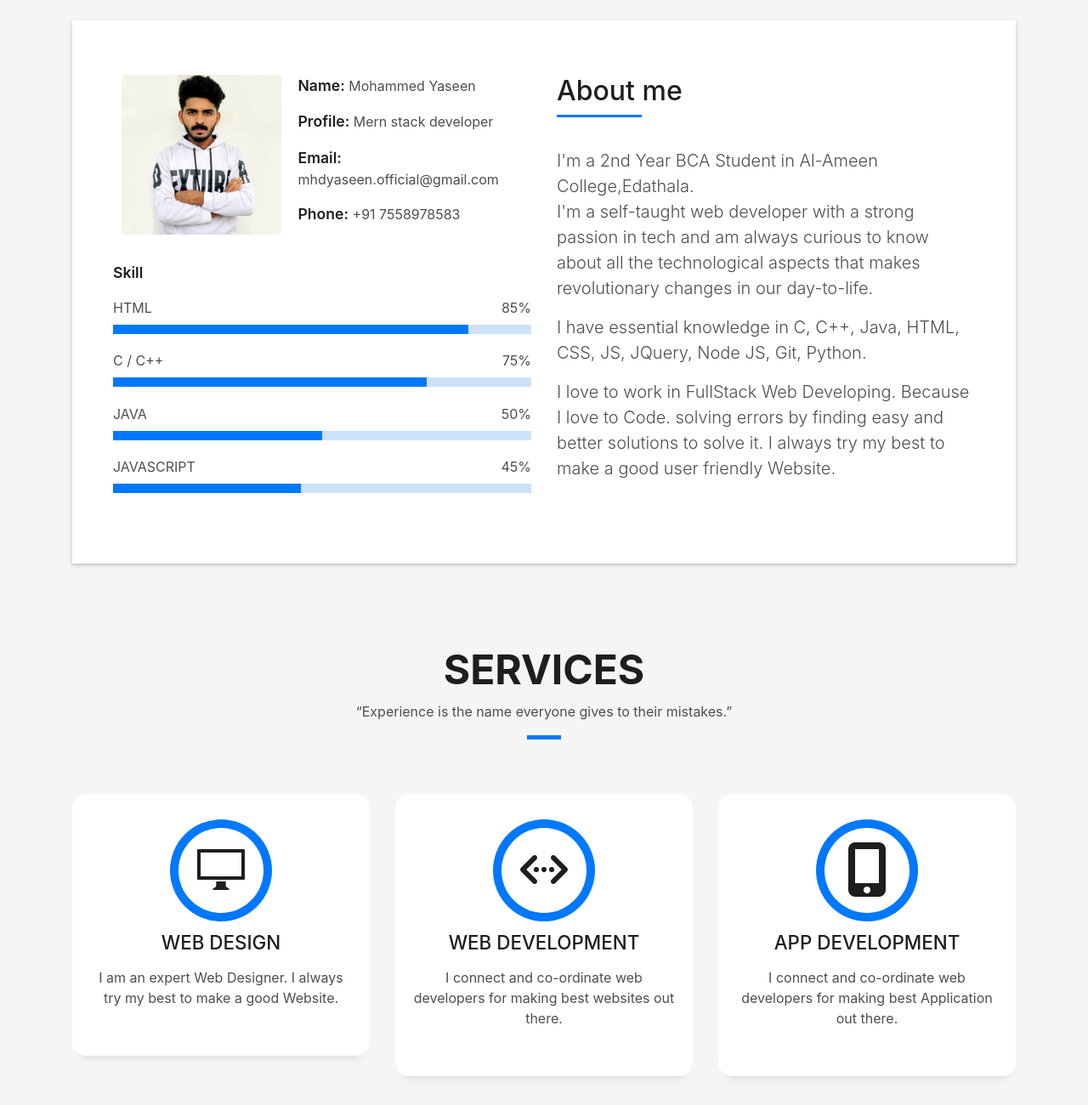
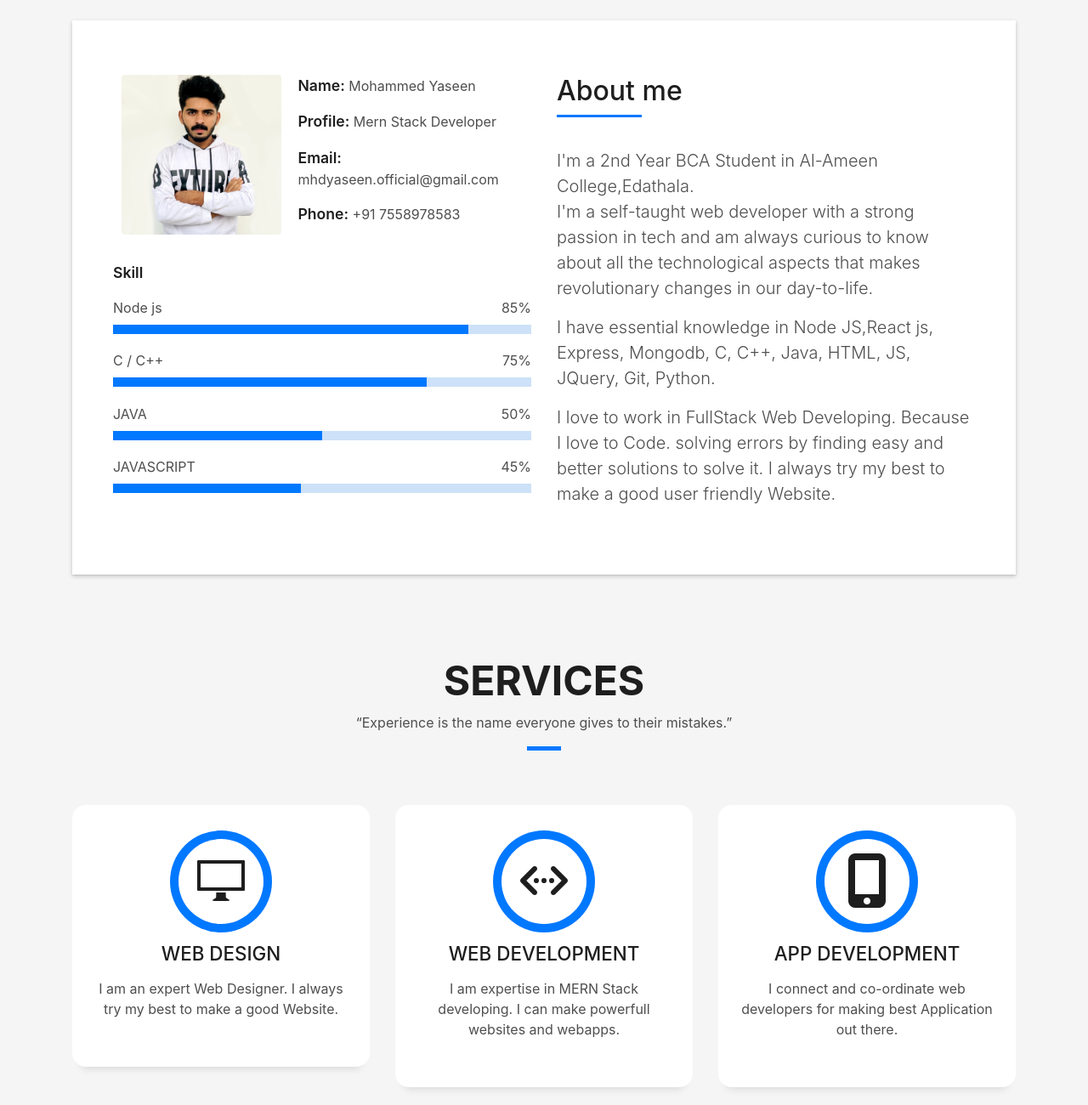
Before and after one commit to mhdyaseen8841/official-website, a plain HTML site: page index.html in a window 1280 px wide. Shown: the part 840-2140 px from the top of the page at 85% size. Drawn offline with Linux system fonts and the light colour scheme; files whose address does not match are found by name.

Commit message:
site updated feb-4

```diff
--- a/index.html
+++ b/index.html
@@ -101,7 +101,7 @@
                     <div class="col-sm-6 col-md-7">
                       <div class="about-info">
                         <p><span class="title-s">Name: </span> <span>Mohammed Yaseen</span></p>
-                        <p><span class="title-s">Profile: </span> <span>Mern stack developer</span></p>
+                        <p><span class="title-s">Profile: </span> <span>Mern Stack Developer</span></p>
                         <p><span class="title-s">Email: </span> <span>mhdyaseen.official@gmail.com</span></p>
                         <p><span class="title-s">Phone: </span> <span>+91 7558978583</span></p>
                       </div>
@@ -109,7 +109,7 @@
                   </div>
                   <div class="skill-mf">
                     <p class="title-s">Skill</p>
-                    <span>HTML</span> <span class="pull-right">85%</span>
+                    <span>Node js</span> <span class="pull-right">85%</span>
                     <div class="progress">
                       <div class="progress-bar" role="progressbar" style="width: 85%;" aria-valuenow="85" aria-valuemin="0" aria-valuemax="100"></div>
                     </div>
@@ -139,7 +139,7 @@
                     </p>
                     <p class="lead">
 
-                    I have essential knowledge in C, C++, Java, HTML, CSS, JS, JQuery, Node JS, Git, Python.
+                    I have essential knowledge in Node JS,React js, Express, Mongodb, C, C++, Java, HTML, JS, JQuery, Git, Python.
                     </p>
                     <p class="lead">
                       I love to work in FullStack Web Developing. Because I love to Code. solving errors by finding easy and better solutions to solve it. I always try my best to make a good user friendly Website.
@@ -191,7 +191,7 @@
               <div class="service-content">
                 <h2 class="s-title">Web Development</h2>
                 <p class="s-description text-center">
-                  I connect and co-ordinate web developers for making best websites out there.
+                I am expertise in MERN Stack developing. I can make powerfull websites and webapps.
               </div>
             </div>
           </div>
@@ -336,7 +336,7 @@
           <a href="https://techio.online/">
           <img
             src="assets/img/Capture.PNG"
-            class="w-100"
+            class="w-100" style="height: 196.88px; box-shadow: 10px 10px 5px #ccc;"
           />
           </a>
           <a href="#!" data-mdb-toggle="modal" data-mdb-target="#exampleModal1">
```
